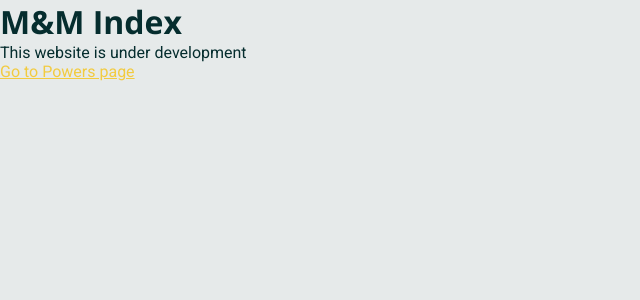
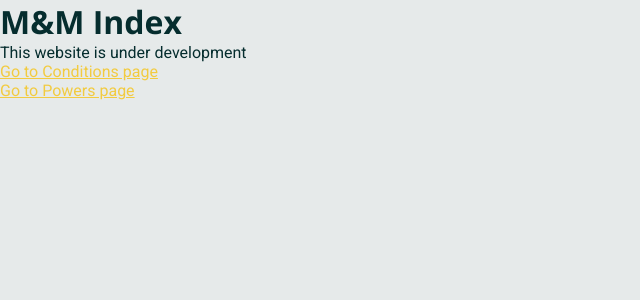
Before and after one commit to raulrozza/Hero-Database, a Next.js app: page / in a window 1280 px wide. Shown: the top 300 px of the page, without its empty margins (0-640 px from the left). Built offline with nearby package versions, Linux system fonts and the light colour scheme.

Commit message:
Add: Conditions page

```diff
--- a/pages/index.tsx
+++ b/pages/index.tsx
@@ -12,6 +12,9 @@ export default function Home() {
 
             <p>This website is under development</p>
 
+            <Link href="conditions">Go to Conditions page</Link>
+            <br />
+
             <Link href="powers">Go to Powers page</Link>
         </div>
     );
--- /dev/null
+++ b/src/modules/conditions/presentation/view/pages/Conditions/index.tsx
@@ -0,0 +1,5 @@
+import { FC } from 'react';
+
+const Conditions: FC = () => <div />;
+
+export default Conditions;
```
Also changed, not shown: pages/conditions.tsx (added, +15 -0 lines).
